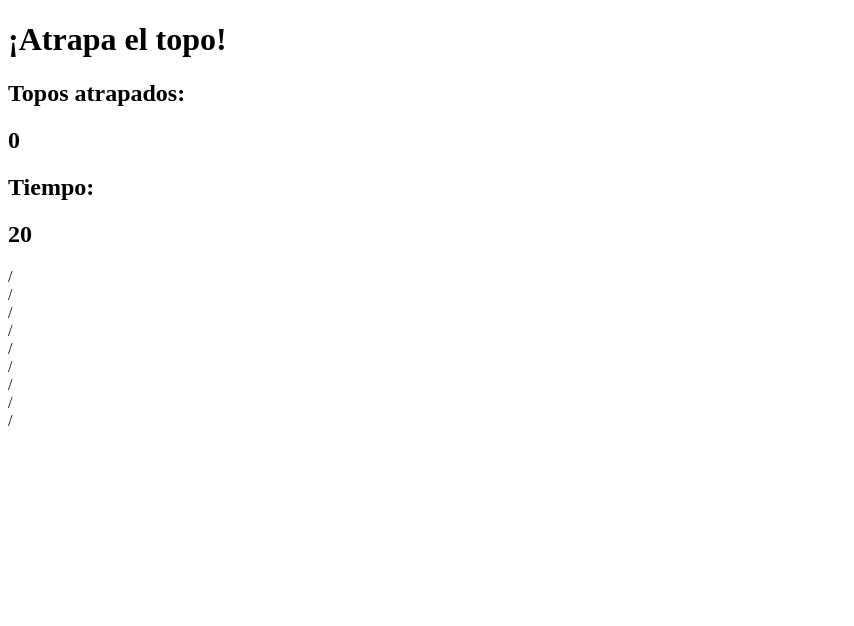
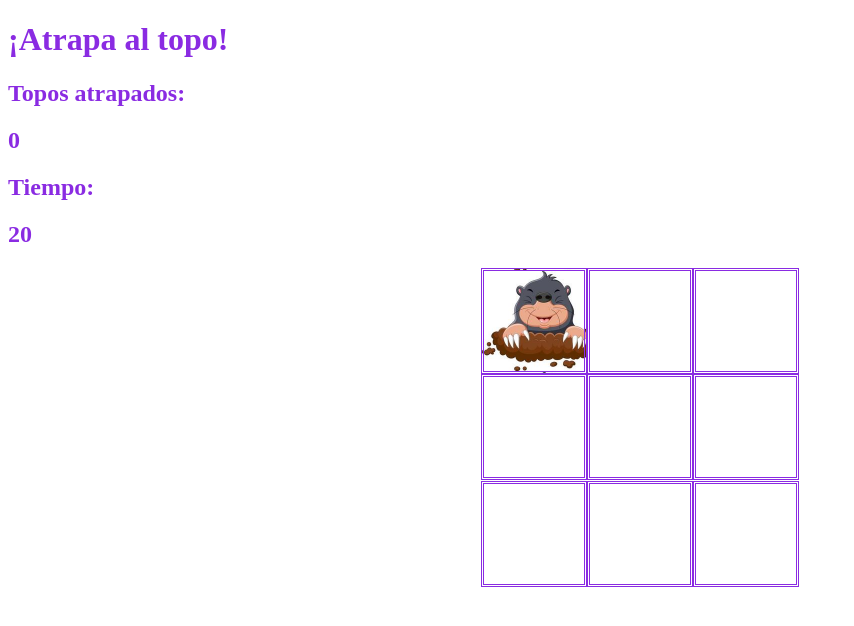
Before and after one commit to valentina-sierrat/atrapa-al-topo, a website: page index.html in a window 1280 px wide. Shown: the whole page, without its empty margins (0-854 px from the left). Drawn offline with Linux system fonts and the light colour scheme.

Commit message:
avance 2

```diff
--- a/app.js
+++ b/app.js
@@ -0,0 +1,24 @@
+const cuadrado=document.querySelector(".cuadrado");
+const tiempofaltante=document.querySelector("#tiempo");
+let puntaje=document.getElementById("puntaje");
+
+let resultado=0;
+let tiempoactual=tiempofaltante.textContent;
+
+function cuadroazar {
+  cuadrado.forEach(nombredeclase=>){
+    nombredeclase.classList.remove("topo");
+  })
+  let posicionalazar=cuadrado[Math.floor(Math.random()* 9)]
+  posicionalazar.classList.add("topo");
+  posiciontopo.posicionalazar.Id
+}
+cuadrado.forEach(identificador=>){
+  identificador.addEvenListener("click"()=>){
+    if(identificador.Id===posiciontopo){
+      resultado=resultado+1;
+      puntaje.textContent=resultado;
+      posiciontopo=null;
+    }
+  })
+})
--- a/index.html
+++ b/index.html
@@ -1,3 +1,4 @@
+
 <!DOCTYPE html>
 <html lang="en">
   <head>
@@ -5,29 +6,26 @@
     <meta name="viewport" content="width=device-width, initial-scale=1.0" />
     <meta http-equiv="X-UA-Compatible" content="ie=edge" />
     <link rel="stylesheet" href="style.css" type="text/css" />
-    <title>atrapa el topo </title>
+    <title>Atrapa al topo</title>
   </head>
   <body>
+      <h1>¡Atrapa al topo!<h1>
+      <h2>Topos atrapados:</h2>
+      <h2>0<h2>
+      <h2>Tiempo:<h2>
+      <h2>20<h2>
 
-  <h1>¡Atrapa el topo!<h1>
-    <h2>Topos atrapados:<h2>
-      <h2>0</h2>
-      <h2>Tiempo:</h2>
-      <h2>20</h2>
-<div>
-  <div>/<div>
-      <div>/<div>
-          <div>/<div>
-              <div>/<div>
-                  <div>/<div>
-                      <div>/<div>
-                          <div>/<div>
-                              <div>/<div>
-                                                         <div>/<div>
-
-
-</div>
+    <div class="cuadricula">
+      <div class="cuadrado topo" id="1"></div>
+      <div class="cuadrado" id="2"></div>
+      <div class="cuadrado" id="3"></div>
+      <div class="cuadrado" id="4"></div>
+      <div class="cuadrado" id="5"></div>
+      <div class="cuadrado" id="6"></div>
+      <div class="cuadrado" id="7"></div>
+      <div class="cuadrado" id="8"></div>
+      <div class="cuadrado" id="9"></div>
+    </div>
   </body>
   <script src="app.js" charset="utf-8"></script>
-
 </html>
--- a/style.css
+++ b/style.css
@@ -0,0 +1,27 @@
+h1,
+h2 {
+  text-algin: center;
+  front-family: Courier New, Courier, monospace;
+  color: blueviolet;
+}
+
+.cuadrado {
+  width: 100px;
+  height: 100px;
+  border-style: double;
+  border-color: blueviolet;
+}
+
+.cuadricula {
+  display: flex;
+  flex-flow: row wrap;
+  justify-content: center;
+  align-conten: center;
+  width: 320px;
+  height: 320px;
+  margin: 10px auto;
+}
+.topo {
+  background-image: url("./imagenes/topo.jpg");
+  background-size: cover;
+}
```
Also changed, not shown: imagenes/topo.jpg (added).
